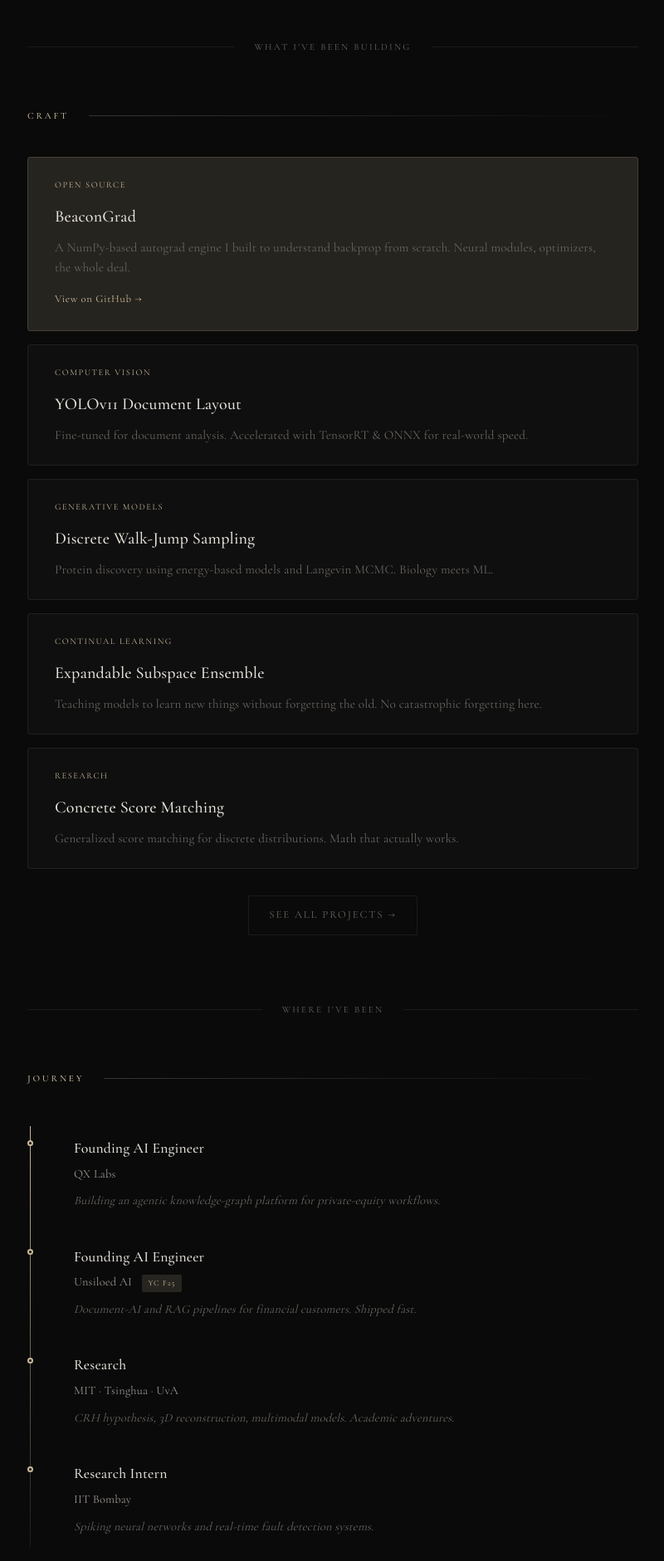
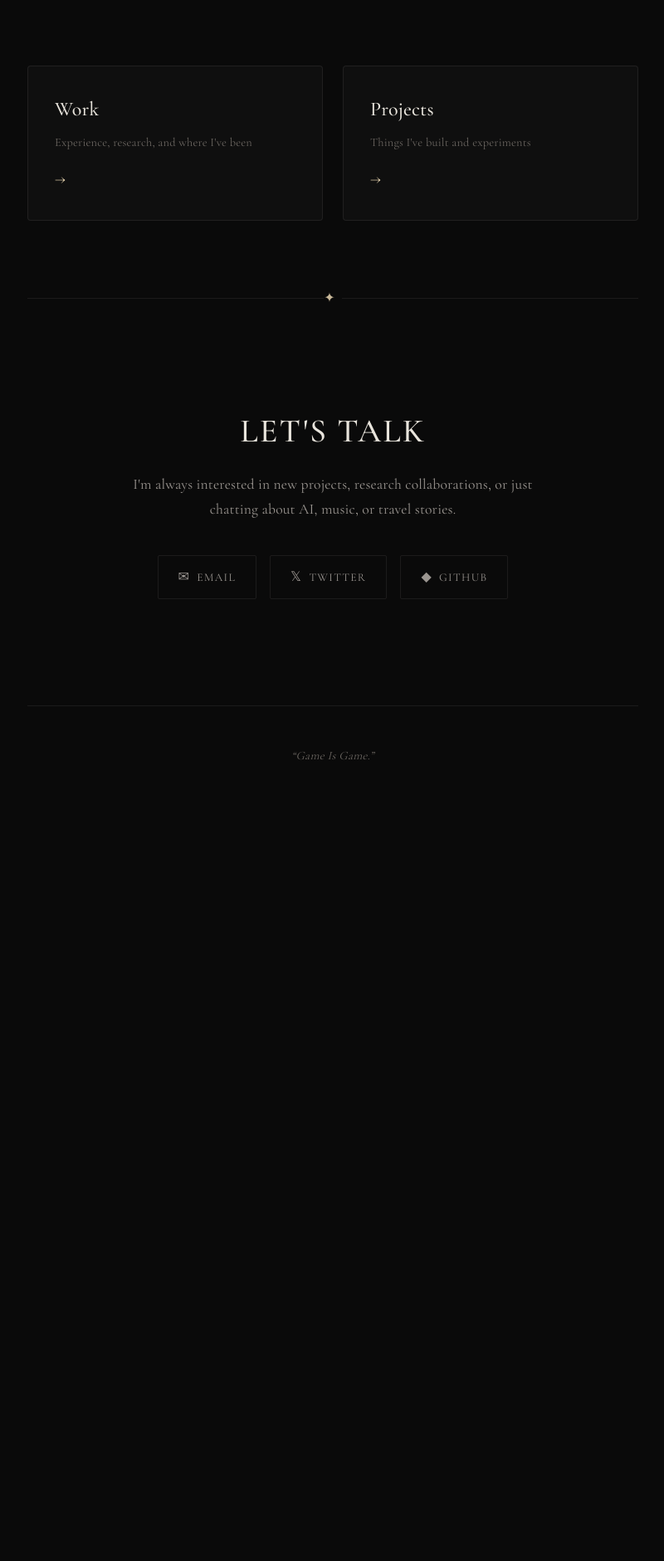
Before and after one commit to stochi0/personal-page, a Next.js app: page / in a window 1280 px wide. Shown: the part 916-2797 px from the top of the page at 83% size, without its empty margins (239-1039 px from the left). After the commit the page ends 1951 px from the top, so only its background shows below. Built offline with nearby package versions, Linux system fonts and the light colour scheme.

Commit message:
Enhance homepage layout by adding an "aka" section and introducing an "Explore" section with grid layout for projects and work. Update global styles for improved typography and spacing.

```diff
--- a/src/app/globals.css
+++ b/src/app/globals.css
@@ -235,8 +235,16 @@ html.light .nav-scrolled {
   letter-spacing: -0.03em;
   line-height: 1;
   color: var(--text-primary);
+  margin-bottom: 0.5rem;
+  transition: color 0.3s ease;
+}
+
+.hero-aka {
+  font-size: 0.9rem;
+  color: var(--text-muted);
+  letter-spacing: 0.1em;
   margin-bottom: 2rem;
-  transition: color 0.3s ease;
+  font-style: italic;
 }
 
 .hero-bio {
@@ -323,6 +331,82 @@ html.light .nav-scrolled {
 
 .inline-link:hover {
   border-color: var(--accent);
+}
+
+/* ========================================
+   EXPLORE GRID
+   ======================================== */
+
+.explore-grid {
+  display: grid;
+  grid-template-columns: 1fr 1fr;
+  gap: 1.5rem;
+}
+
+.explore-card {
+  display: flex;
+  flex-direction: column;
+  padding: 2rem;
+  background: var(--bg-card);
+  border: 1px solid var(--border-color);
+  border-radius: 4px;
+  text-decoration: none;
+  transition: all 0.3s ease;
+  position: relative;
+  overflow: hidden;
+}
+
+.explore-card::before {
+  content: "";
+  position: absolute;
+  top: 0;
+  left: 0;
+  width: 100%;
+  height: 2px;
+  background: linear-gradient(to right, var(--accent), transparent);
+  opacity: 0;
+  transition: opacity 0.3s ease;
+}
+
+.explore-card:hover {
+  border-color: var(--border-hover);
+  transform: translateY(-2px);
+}
+
+.explore-card:hover::before {
+  opacity: 1;
+}
+
+.explore-label {
+  font-family: var(--font-cormorant), 'Cormorant Garamond', serif;
+  font-size: 1.5rem;
+  font-weight: 500;
+  color: var(--text-primary);
+  margin-bottom: 0.5rem;
+}
+
+.explore-desc {
+  font-size: 0.9rem;
+  color: var(--text-muted);
+  line-height: 1.5;
+  flex: 1;
+}
+
+.explore-arrow {
+  font-size: 1.25rem;
+  color: var(--accent);
+  margin-top: 1rem;
+  transition: transform 0.2s ease;
+}
+
+.explore-card:hover .explore-arrow {
+  transform: translateX(4px);
+}
+
+@media (max-width: 640px) {
+  .explore-grid {
+    grid-template-columns: 1fr;
+  }
 }
 
 /* ========================================
--- a/src/app/page.tsx
+++ b/src/app/page.tsx
@@ -23,6 +23,7 @@ export default function Home() {
       <section id="intro" className="hero-section">
         <div className="hero-greeting">Hey, I&apos;m</div>
         <h1 className="hero-name">Ayush</h1>
+        <p className="hero-aka">aka stochi0</p>
         <p className="hero-bio">
           I build things at the intersection of <span className="highlight">AI research</span> and
           <span className="highlight"> engineering</span>. Currently obsessed with agents, reinforcement learning,
@@ -53,172 +54,19 @@ export default function Home() {
         </div>
       </section>
 
-      <div className="divider">
-        <span className="divider-text">what I&apos;ve been building</span>
-      </div>
-
-      {/* Craft - Featured Work */}
-      <section id="craft" className="section">
-        <div className="section-header">
-          <span className="section-label">Craft</span>
-          <div className="section-line"></div>
-        </div>
-
-        <div className="craft-grid">
-          <a href="https://github.com/stochi0/beacongrad" target="_blank" rel="noopener noreferrer" className="craft-card craft-card-featured">
-            <div className="craft-tag">Open Source</div>
-            <h3 className="craft-title">BeaconGrad</h3>
-            <p className="craft-desc">A NumPy-based autograd engine I built to understand backprop from scratch. Neural modules, optimizers, the whole deal.</p>
-            <span className="craft-link">View on GitHub →</span>
-          </a>
-
-          <div className="craft-card">
-            <div className="craft-tag">Computer Vision</div>
-            <h3 className="craft-title">YOLOv11 Document Layout</h3>
-            <p className="craft-desc">Fine-tuned for document analysis. Accelerated with TensorRT & ONNX for real-world speed.</p>
-          </div>
-
-          <div className="craft-card">
-            <div className="craft-tag">Generative Models</div>
-            <h3 className="craft-title">Discrete Walk-Jump Sampling</h3>
-            <p className="craft-desc">Protein discovery using energy-based models and Langevin MCMC. Biology meets ML.</p>
-          </div>
-
-          <div className="craft-card">
-            <div className="craft-tag">Continual Learning</div>
-            <h3 className="craft-title">Expandable Subspace Ensemble</h3>
-            <p className="craft-desc">Teaching models to learn new things without forgetting the old. No catastrophic forgetting here.</p>
-          </div>
-
-          <div className="craft-card">
-            <div className="craft-tag">Research</div>
-            <h3 className="craft-title">Concrete Score Matching</h3>
-            <p className="craft-desc">Generalized score matching for discrete distributions. Math that actually works.</p>
-          </div>
-        </div>
-
-        <div className="section-cta">
-          <Link href="/projects" className="cta-link">
-            See all projects <span className="arrow">→</span>
+      {/* Explore */}
+      <section id="explore" className="section">
+        <div className="explore-grid">
+          <Link href="/work" className="explore-card">
+            <span className="explore-label">Work</span>
+            <span className="explore-desc">Experience, research, and where I&apos;ve been</span>
+            <span className="explore-arrow">→</span>
           </Link>
-        </div>
-      </section>
-
-      <div className="divider">
-        <span className="divider-text">where I&apos;ve been</span>
-      </div>
-
-      {/* Journey - Experience */}
-      <section id="journey" className="section">
-        <div className="section-header">
-          <span className="section-label">Journey</span>
-          <div className="section-line"></div>
-        </div>
-
-        <div className="journey-timeline">
-          <Link href="/work" className="journey-item">
-            <div className="journey-marker"></div>
-            <div className="journey-content">
-              <span className="journey-role">Founding AI Engineer</span>
-              <span className="journey-place">QX Labs</span>
-              <p className="journey-desc">Building an agentic knowledge-graph platform for private-equity workflows.</p>
-            </div>
+          <Link href="/projects" className="explore-card">
+            <span className="explore-label">Projects</span>
+            <span className="explore-desc">Things I&apos;ve built and experiments</span>
+            <span className="explore-arrow">→</span>
           </Link>
-
-          <Link href="/work" className="journey-item">
-            <div className="journey-marker"></div>
-            <div className="journey-content">
-              <span className="journey-role">Founding AI Engineer</span>
-              <span className="journey-place">Unsiloed AI <span className="badge">YC F25</span></span>
-              <p className="journey-desc">Document-AI and RAG pipelines for financial customers. Shipped fast.</p>
-            </div>
-          </Link>
-
-          <Link href="/work" className="journey-item">
-            <div className="journey-marker"></div>
-            <div className="journey-content">
-              <span className="journey-role">Research</span>
-              <span className="journey-place">MIT · Tsinghua · UvA</span>
-              <p className="journey-desc">CRH hypothesis, 3D reconstruction, multimodal models. Academic adventures.</p>
-            </div>
-          </Link>
-
-          <Link href="/work" className="journey-item">
-            <div className="journey-marker"></div>
-            <div className="journey-content">
-              <span className="journey-role">Research Intern</span>
-              <span className="journey-place">IIT Bombay</span>
-              <p className="journey-desc">Spiking neural networks and real-time fault detection systems.</p>
-            </div>
-          </Link>
-        </div>
-
-        <div className="section-cta">
-          <Link href="/work" className="cta-link">
-            Full story <span className="arrow">→</span>
-          </Link>
-        </div>
-      </section>
-
-      <div className="divider">
-        <span className="divider-text">some highlights</span>
-      </div>
-
-      {/* Notes - Achievements & Music combined */}
-      <section id="notes" className="section">
-        <div className="section-header">
-          <span className="section-label">Notes</span>
-          <div className="section-line"></div>
-        </div>
-
-        <div className="notes-grid">
-          <div className="notes-column">
-            <h3 className="notes-heading">Honors</h3>
-            <ul className="notes-list">
-              <li>
-                <span className="note-title">CSC Scholarship</span>
-                <span className="note-detail">HTGR Summer School 2025</span>
-              </li>
-              <li>
-                <span className="note-title">Meta Hacker Cup 2024</span>
-                <span className="note-detail">Advanced to Round 2</span>
-              </li>
-              <li>
-                <span className="note-title">CodeUncode 2024</span>
-                <span className="note-detail">49th / 2000</span>
-              </li>
-              <li>
-                <span className="note-title">Tsinghua Programs</span>
-                <span className="note-detail">HTGR, IEDA, Design Futures, Music Brain Science</span>
-              </li>
-              <li>
-                <span className="note-title">RUC Summer School</span>
-                <span className="note-detail">Renmin University, Beijing 2025</span>
-              </li>
-            </ul>
-          </div>
-
-          <div className="notes-column">
-            <h3 className="notes-heading">Music</h3>
-            <ul className="notes-list">
-              <li>
-                <span className="note-title">1st Place, District Classical</span>
-                <span className="note-detail">Lead pianist, group performance</span>
-              </li>
-              <li>
-                <span className="note-title">School Choir Pianist</span>
-                <span className="note-detail">Grades 5–12, all arrangements</span>
-              </li>
-              <li>
-                <span className="note-title">Farewell Ceremony</span>
-                <span className="note-detail">Selected as ceremony pianist</span>
-              </li>
-              <li>
-                <span className="note-title">Greek Play Competition</span>
-                <span className="note-detail">1st Runner-up, live music</span>
-              </li>
-            </ul>
-          </div>
         </div>
       </section>
 
--- a/src/components/Navigation.tsx
+++ b/src/components/Navigation.tsx
@@ -78,7 +78,7 @@ export function Navigation() {
           {/* Section dots - only on homepage */}
           {pathname === "/" && (
             <div className="nav-dots">
-              {["intro", "now", "craft", "journey", "notes", "connect"].map((section) => (
+              {["intro", "now", "explore", "connect"].map((section) => (
                 <a
                   key={section}
                   href={`#${section}`}
```
